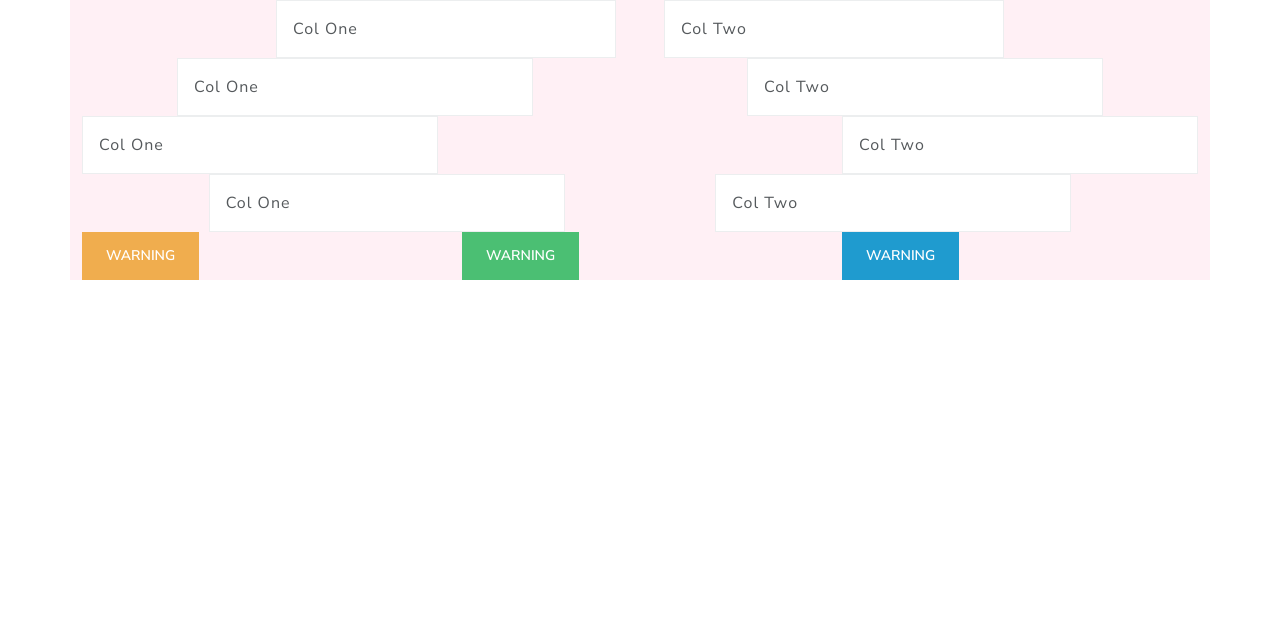
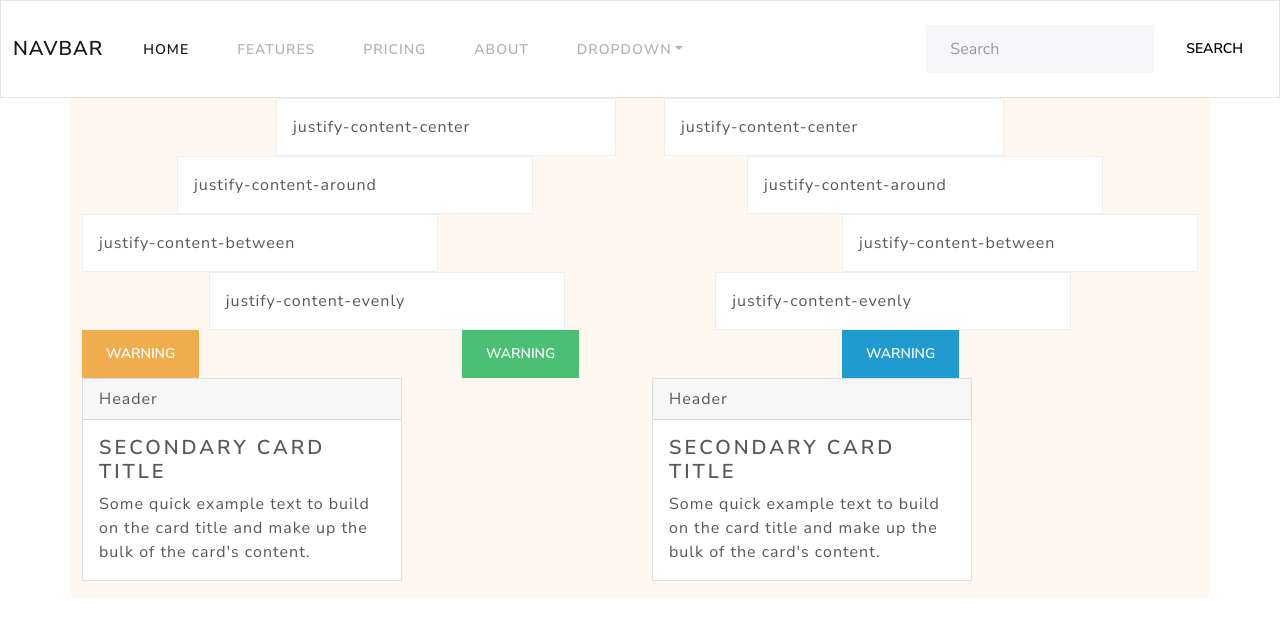
Before and after one commit to kelseybcrow/f17-capstone-project, a plain HTML site: page public/index.html in a window 1280 px wide. Drawn offline with nearby package versions, Linux system fonts and the light colour scheme.

Commit message:
labelling components

```diff
--- a/public/index.html
+++ b/public/index.html
@@ -9,45 +9,134 @@
         <link rel="stylesheet" href="styles.css" />
     </head>
     <body>
+        <nav class="navbar navbar-expand-lg navbar-light bg-light">
+            <div class="container-fluid">
+                <a class="navbar-brand" href="#">Navbar</a>
+                <button
+                    class="navbar-toggler"
+                    type="button"
+                    data-bs-toggle="collapse"
+                    data-bs-target="#navbarColor03"
+                    aria-controls="navbarColor03"
+                    aria-expanded="false"
+                    aria-label="Toggle navigation"
+                >
+                    <span class="navbar-toggler-icon"></span>
+                </button>
+
+                <div class="collapse navbar-collapse" id="navbarColor03">
+                    <ul class="navbar-nav me-auto">
+                        <li class="nav-item">
+                            <a class="nav-link active" href="#"
+                                >Home
+                                <span class="visually-hidden">(current)</span>
+                            </a>
+                        </li>
+                        <li class="nav-item">
+                            <a class="nav-link" href="#">Features</a>
+                        </li>
+                        <li class="nav-item">
+                            <a class="nav-link" href="#">Pricing</a>
+                        </li>
+                        <li class="nav-item">
+                            <a class="nav-link" href="#">About</a>
+                        </li>
+                        <li class="nav-item dropdown">
+                            <a
+                                class="nav-link dropdown-toggle"
+                                data-bs-toggle="dropdown"
+                                href="#"
+                                role="button"
+                                aria-haspopup="true"
+                                aria-expanded="false"
+                                >Dropdown</a
+                            >
+                            <div class="dropdown-menu">
+                                <a class="dropdown-item" href="#">Action</a>
+                                <a class="dropdown-item" href="#"
+                                    >Another action</a
+                                >
+                                <a class="dropdown-item" href="#"
+                                    >Something else here</a
+                                >
+                                <div class="dropdown-divider"></div>
+                                <a class="dropdown-item" href="#"
+                                    >Separated link</a
+                                >
+                            </div>
+                        </li>
+                    </ul>
+                    <form class="d-flex">
+                        <input
+                            class="form-control me-sm-2"
+                            type="text"
+                            placeholder="Search"
+                        />
+                        <button
+                            class="btn btn-secondary my-2 my-sm-0"
+                            type="submit"
+                        >
+                            Search
+                        </button>
+                    </form>
+                </div>
+            </div>
+        </nav>
         <div class="container my-main">
             <div
                 class="row custom-row-1 justify-content-center align-items-center gx-5"
             >
                 <div class="col-sm-4">
-                    <div class="p-3 border bg-light">Col One</div>
+                    <div class="p-3 border bg-light">
+                        justify-content-center
+                    </div>
                 </div>
                 <div class="col-sm-4">
-                    <div class="p-3 border bg-light">Col Two</div>
+                    <div class="p-3 border bg-light">
+                        justify-content-center
+                    </div>
                 </div>
             </div>
             <div
                 class="row custom-row-2 justify-content-around align-items-around"
             >
                 <div class="col-sm-4">
-                    <div class="p-3 border bg-light">Col One</div>
+                    <div class="p-3 border bg-light">
+                        justify-content-around
+                    </div>
                 </div>
                 <div class="col-sm-4">
-                    <div class="p-3 border bg-light">Col Two</div>
+                    <div class="p-3 border bg-light">
+                        justify-content-around
+                    </div>
                 </div>
             </div>
             <div
                 class="row custom-row-3 justify-content-between align-items-between"
             >
                 <div class="col-sm-4">
-                    <div class="p-3 border bg-light">Col One</div>
+                    <div class="p-3 border bg-light">
+                        justify-content-between
+                    </div>
                 </div>
                 <div class="col-sm-4">
-                    <div class="p-3 border bg-light">Col Two</div>
+                    <div class="p-3 border bg-light">
+                        justify-content-between
+                    </div>
                 </div>
             </div>
             <div
                 class="row custom-row-3 justify-content-evenly align-items-evenly"
             >
                 <div class="col-sm-4">
-                    <div class="p-3 border bg-light">Col One</div>
+                    <div class="p-3 border bg-light">
+                        justify-content-evenly
+                    </div>
                 </div>
                 <div class="col-sm-4">
-                    <div class="p-3 border bg-light">Col Two</div>
+                    <div class="p-3 border bg-light">
+                        justify-content-evenly
+                    </div>
                 </div>
             </div>
             <div class="row">
@@ -65,6 +154,40 @@
                     <button type="button" class="btn btn-info">Warning</button>
                 </div>
             </div>
+            <div class="row">
+                <div class="col">
+                    <div
+                        class="card bg-secondary mb-3"
+                        style="max-width: 20rem"
+                    >
+                        <div class="card-header">Header</div>
+                        <div class="card-body">
+                            <h4 class="card-title">Secondary card title</h4>
+                            <p class="card-text">
+                                Some quick example text to build on the card
+                                title and make up the bulk of the card's
+                                content.
+                            </p>
+                        </div>
+                    </div>
+                </div>
+                <div class="col">
+                    <div
+                        class="card bg-secondary mb-3"
+                        style="max-width: 20rem"
+                    >
+                        <div class="card-header">Header</div>
+                        <div class="card-body">
+                            <h4 class="card-title">Secondary card title</h4>
+                            <p class="card-text">
+                                Some quick example text to build on the card
+                                title and make up the bulk of the card's
+                                content.
+                            </p>
+                        </div>
+                    </div>
+                </div>
+            </div>
         </div>
 
         <script
--- a/public/styles.css
+++ b/public/styles.css
@@ -1,3 +1,3 @@
 .my-main {
-    background-color: lavenderblush;
+    background-color: rgb(255, 248, 240);
 }
```
